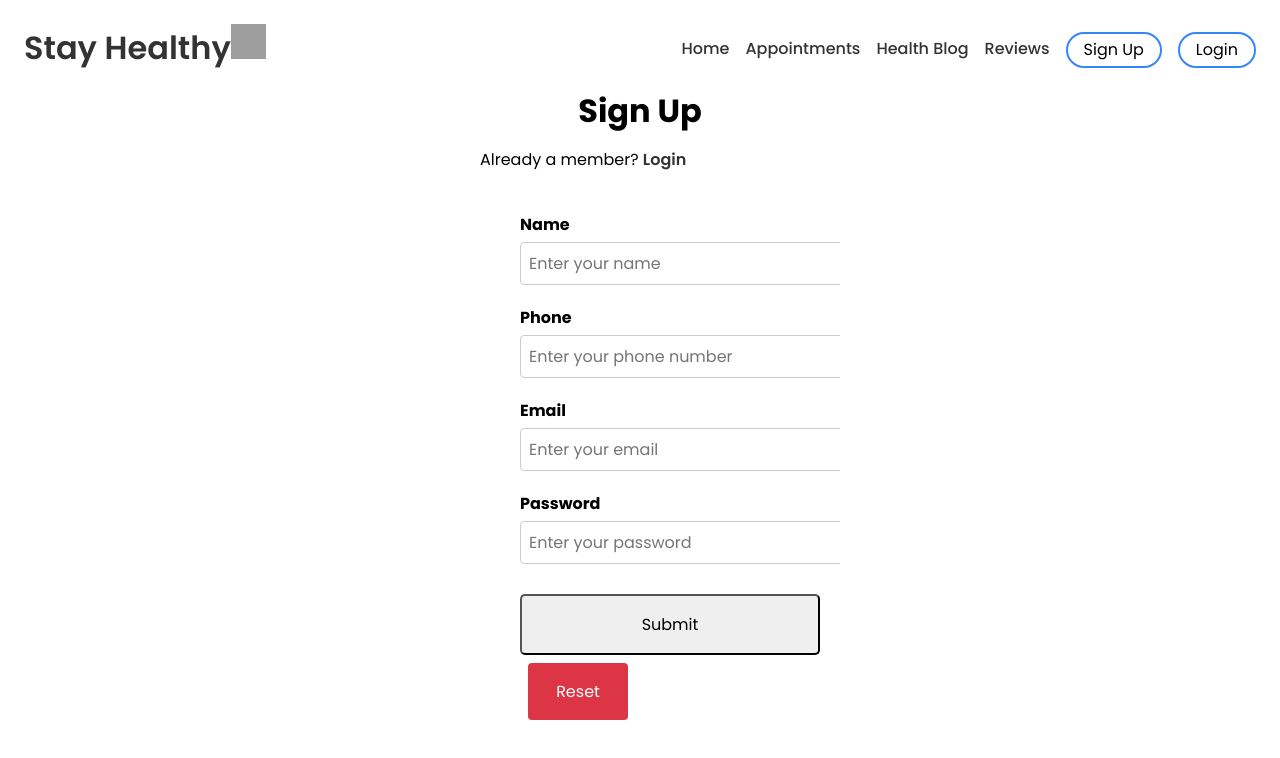
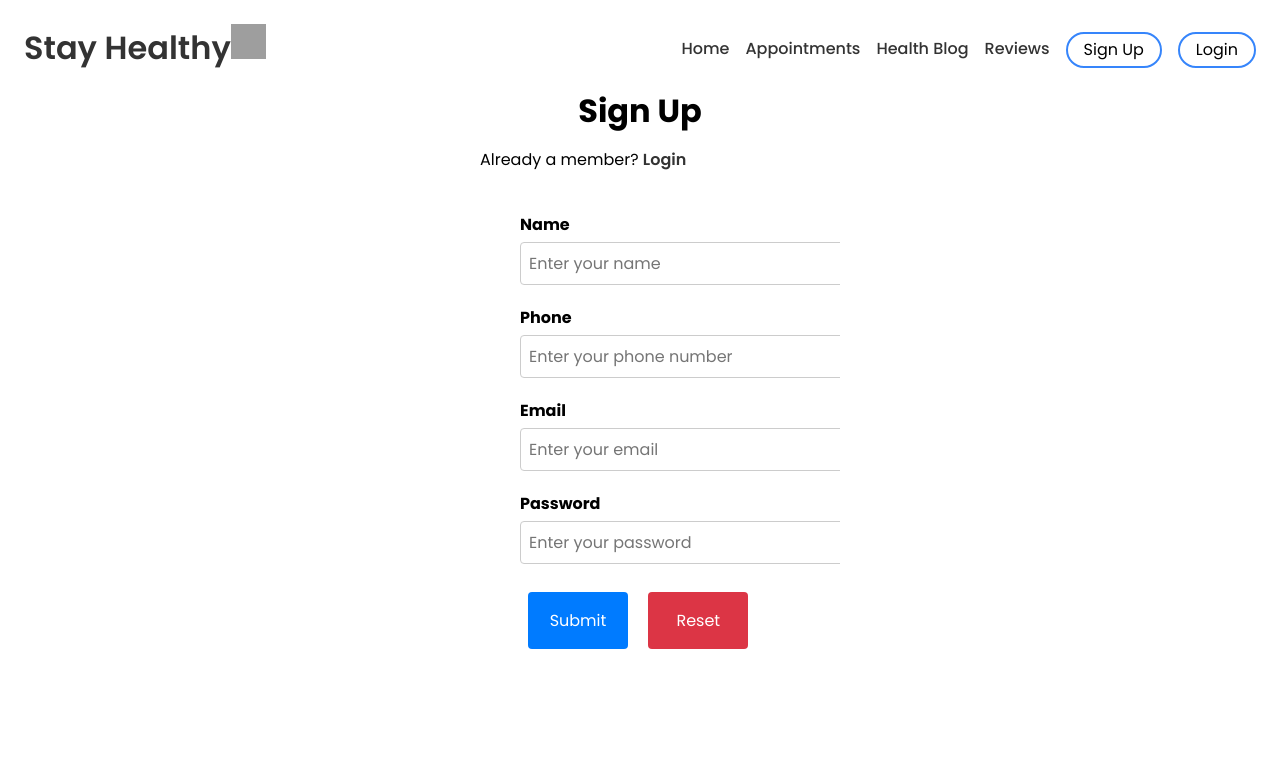
Before and after one commit to JoeyScottSchronce/frontend_developer_capstone_project, a React (Create React App) app: page /SignUp in a window 1280 px wide. Shown: the top 758 px of the page. Built offline with nearby package versions, Linux system fonts and the light colour scheme; grey boxes are pictures that could not be loaded.

Commit message:
minor fixes

```diff
--- a/src/Components/SignUp/SignUp.jsx
+++ b/src/Components/SignUp/SignUp.jsx
@@ -110,7 +110,7 @@ function SignUp() {
                         </div>
 
                         <div className="btn-group"> {/* Button group for form submission and reset */}
-                            <button type="submit" classNameName="btn btn-primary mb-2 mr-1 waves-effect waves-light">Submit</button> {/* Submit button */}
+                            <button type="submit" className="btn btn-primary mb-2 mr-1 waves-effect waves-light">Submit</button> {/* Submit button */}
                             <button type="reset" className="btn btn-danger mb-2 waves-effect waves-light">Reset</button> {/* Reset button */}
                         </div>
                     </form> {/* End of the form */}
--- a/src/config.js
+++ b/src/config.js
@@ -1,4 +1,4 @@
-export const API_URL = window.location.hostname === "localhost" ? "https://joeyscottsch-8181.theiadockernext-1-labs-prod-theiak8s-4-tor01.proxy.cognitiveclass.ai/" : "https://joeyscottsch-8181.theiadockernext-1-labs-prod-theiak8s-4-tor01.proxy.cognitiveclass.ai/";
+export const API_URL = window.location.hostname === "localhost" ? "https://joeyscottsch-8181.theiadockernext-0-labs-prod-theiak8s-4-tor01.proxy.cognitiveclass.ai/" : "https://joeyscottsch-8181.theiadockernext-0-labs-prod-theiak8s-4-tor01.proxy.cognitiveclass.ai/";
 console.log(
     "API_URL :",
     API_URL
```
Also changed, not shown: 1 other file (tests, documents, lock files or other folders).
